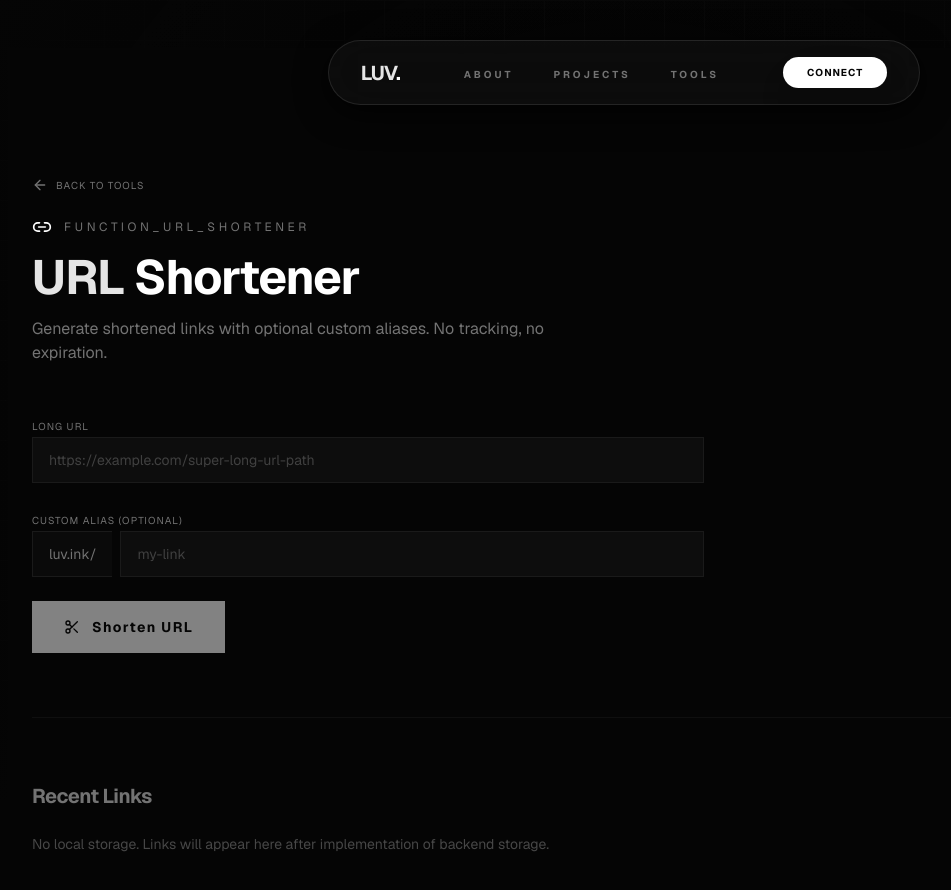
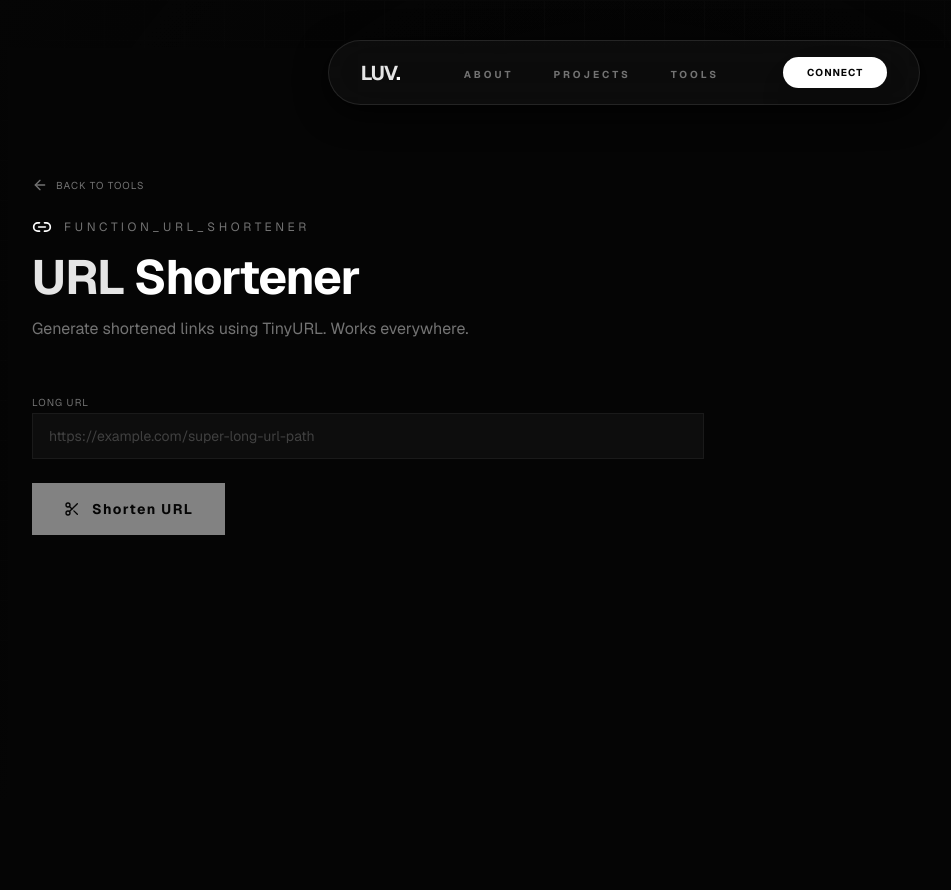
Before and after one commit to openclaw97-ai/luv-portfolio, a Next.js app: page /tools/url-shortener in a window 1280 px wide. Shown: the top 890 px of the page, without its empty margins (16-967 px from the left). Built offline with nearby package versions, Linux system fonts and the light colour scheme.

Commit message:
Fix URL shortener: TinyURL API, copy feedback, history with localStorage

```diff
--- a/src/app/tools/url-shortener/page.tsx
+++ b/src/app/tools/url-shortener/page.tsx
@@ -1,161 +1,179 @@
 'use client';
 
-import { useState } from 'react';
+import { useState, useEffect } from 'react';
 import { motion } from 'framer-motion';
 import Link from 'next/link';
-import { Link2, ArrowLeft, Copy, Check, Scissors } from 'lucide-react';
+import { Link2, ArrowLeft, Copy, Check, Scissors, Trash2, ExternalLink } from 'lucide-react';
+
+interface ShortenedLink {
+  shortUrl: string;
+  originalUrl: string;
+  createdAt: number;
+}
 
 export default function URLShortener() {
   const [url, setUrl] = useState('');
-  const [customAlias, setCustomAlias] = useState('');
   const [shortened, setShortened] = useState<string | null>(null);
   const [copied, setCopied] = useState(false);
+  const [copiedIndex, setCopiedIndex] = useState<number | null>(null);
   const [loading, setLoading] = useState(false);
+  const [error, setError] = useState<string | null>(null);
+  const [history, setHistory] = useState<ShortenedLink[]>([]);
+
+  useEffect(() => {
+    const saved = localStorage.getItem('shortened-links');
+    if (saved) {
+      try {
+        setHistory(JSON.parse(saved));
+      } catch {
+        setHistory([]);
+      }
+    }
+  }, []);
 
   const handleShorten = async (e: React.FormEvent) => {
     e.preventDefault();
+    setError(null);
     setLoading(true);
+    setShortened(null);
 
-    // Simulate API call
-    await new Promise(resolve => setTimeout(resolve, 500));
+    try {
+      const encodedUrl = encodeURIComponent(url);
+      const response = await fetch(`https://tinyurl.com/api-create.php?url=${encodedUrl}`);
 
-    const alias = customAlias || Math.random().toString(36).substring(2, 8);
-    setShortened(`https://luv.ink/${alias}`);
-    setLoading(false);
+      if (!response.ok) throw new Error('Failed to shorten URL');
+
+      const shortUrl = await response.text();
+
+      if (!shortUrl || shortUrl.startsWith('Error') || !shortUrl.includes('tinyurl.com')) {
+        throw new Error('URL shortening failed');
+      }
+
+      setShortened(shortUrl);
+
+      const newLink: ShortenedLink = {
+        shortUrl,
+        originalUrl: url,
+        createdAt: Date.now(),
+      };
+
+      const updated = [newLink, ...history.slice(0, 19)];
+      setHistory(updated);
+      localStorage.setItem('shortened-links', JSON.stringify(updated));
+      setUrl('');
+    } catch (err) {
+      setError('Failed to shorten URL. Please try again.');
+    } finally {
+      setLoading(false);
+    }
   };
 
-  const copyToClipboard = async () => {
-    if (shortened) {
-      await navigator.clipboard.writeText(shortened);
+  const copyToClipboard = async (text: string, index?: number) => {
+    try {
+      await navigator.clipboard.writeText(text);
+    } catch {
+      // Fallback for non-secure contexts (non-localhost HTTP)
+      const textarea = document.createElement('textarea');
+      textarea.value = text;
+      textarea.style.cssText = 'position:fixed;left:-9999px;top:-9999px;opacity:0;';
+      document.body.appendChild(textarea);
+      textarea.focus();
+      textarea.select();
+      document.execCommand('copy');
+      document.body.removeChild(textarea);
+    }
+    if (index !== undefined) {
+      setCopiedIndex(index);
+      setTimeout(() => setCopiedIndex(null), 2000);
+    } else {
       setCopied(true);
       setTimeout(() => setCopied(false), 2000);
     }
+  };
+
+  const deleteLink = (index: number) => {
+    const updated = history.filter((_, i) => i !== index);
+    setHistory(updated);
+    localStorage.setItem('shortened-links', JSON.stringify(updated));
+  };
+
+  const formatDate = (ts: number) => {
+    return new Date(ts).toLocaleDateString('en-US', {
+      month: 'short', day: 'numeric', hour: '2-digit', minute: '2-digit',
+    });
   };
 
   return (
     <div className="min-h-screen bg-background">
       <div className="fixed inset-0 z-[-1] bg-grid-pattern opacity-50 pointer-events-none" />
       <div className="fixed inset-0 z-[-1] bg-[radial-gradient(circle_at_center,transparent_0%,#050505_100%)] pointer-events-none" />
-
       <main className="relative z-10 max-w-7xl mx-auto px-6 py-12 pt-32">
-        {/* Header */}
-        <motion.div
-          initial={{ opacity: 0, y: 20 }}
-          animate={{ opacity: 1, y: 0 }}
-          className="mb-12"
-        >
-          <Link
-            href="/tools"
-            className="inline-flex items-center gap-2 text-[10px] font-mono uppercase tracking-widest text-accent-muted hover:text-accent transition-colors mb-6"
-          >
+        <motion.div initial={{ opacity: 0, y: 20 }} animate={{ opacity: 1, y: 0 }} className="mb-12">
+          <Link href="/tools" className="inline-flex items-center gap-2 text-[10px] font-mono uppercase tracking-widest text-accent-muted hover:text-accent transition-colors mb-6">
             <ArrowLeft className="w-4 h-4" /> Back to Tools
           </Link>
-
           <div className="flex items-center gap-3 text-accent-muted mb-4">
             <Link2 className="w-5 h-5 text-accent" />
             <span className="text-xs font-mono uppercase tracking-[0.3em]">Function_URL_Shortener</span>
           </div>
-          <h1 className="text-4xl md:text-5xl font-bold tracking-tight mb-4">
-            URL <span className="text-accent">Shortener</span>
-          </h1>
-          <p className="text-accent-muted max-w-xl">
-            Generate shortened links with optional custom aliases. No tracking, no expiration.
-          </p>
+          <h1 className="text-4xl md:text-5xl font-bold tracking-tight mb-4"> URL <span className="text-accent">Shortener</span> </h1>
+          <p className="text-accent-muted max-w-xl"> Generate shortened links using TinyURL. Works everywhere.</p>
         </motion.div>
 
-        {/* Shortener Form */}
-        <motion.div
-          initial={{ opacity: 0, y: 20 }}
-          animate={{ opacity: 1, y: 0 }}
-          transition={{ delay: 0.1 }}
-          className="max-w-2xl"
-        >
+        <motion.div initial={{ opacity: 0, y: 20 }} animate={{ opacity: 1, y: 0 }} transition={{ delay: 0.1 }} className="max-w-2xl">
           <form onSubmit={handleShorten} className="space-y-6">
             <div className="space-y-2">
-              <label className="text-[10px] font-mono uppercase tracking-widest text-accent-muted">
-                Long URL
-              </label>
-              <input
-                type="url"
-                value={url}
-                onChange={(e) => setUrl(e.target.value)}
-                placeholder="https://example.com/super-long-url-path"
-                required
-                className="w-full px-4 py-3 bg-neutral-900/50 border border-grid-strong text-foreground placeholder:text-accent-muted/50 focus:border-accent focus:outline-none transition-colors text-sm"
-              />
+              <label className="text-[10px] font-mono uppercase tracking-widest text-accent-muted"> Long URL </label>
+              <input type="url" value={url} onChange={(e) => setUrl(e.target.value)} placeholder="https://example.com/super-long-url-path" required className="w-full px-4 py-3 bg-neutral-900/50 border border-grid-strong text-foreground placeholder:text-accent-muted/50 focus:border-accent focus:outline-none transition-colors text-sm" />
             </div>
-
-            <div className="space-y-2">
-              <label className="text-[10px] font-mono uppercase tracking-widest text-accent-muted">
-                Custom Alias (optional)
-              </label>
-              <div className="flex gap-2">
-                <span className="px-4 py-3 bg-neutral-900/30 border border-grid-strong border-r-0 text-accent-muted text-sm flex items-center">
-                  luv.ink/
-                </span>
-                <input
-                  type="text"
-                  value={customAlias}
-                  onChange={(e) => setCustomAlias(e.target.value)}
-                  placeholder="my-link"
-                  className="flex-1 px-4 py-3 bg-neutral-900/50 border border-grid-strong text-foreground placeholder:text-accent-muted/50 focus:border-accent focus:outline-none transition-colors text-sm"
-                />
-              </div>
-            </div>
-
-            <button
-              type="submit"
-              disabled={loading || !url}
-              className="inline-flex items-center gap-3 bg-accent text-background px-8 py-4 font-mono font-bold text-sm tracking-widest hover:bg-accent-muted transition-all disabled:opacity-50 disabled:cursor-not-allowed"
-            >
-              <Scissors className="w-4 h-4" />
-              {loading ? 'Processing...' : 'Shorten URL'}
+            {error && <div className="text-error text-sm">{error}</div>}
+            <button type="submit" disabled={loading || !url} className="inline-flex items-center gap-3 bg-accent text-background px-8 py-4 font-mono font-bold text-sm tracking-widest hover:bg-accent-muted transition-all disabled:opacity-50 disabled:cursor-not-allowed">
+              <Scissors className="w-4 h-4" /> {loading ? 'Processing...' : 'Shorten URL'}
             </button>
           </form>
 
-          {/* Result */}
           {shortened && (
-            <motion.div
-              initial={{ opacity: 0, y: 10 }}
-              animate={{ opacity: 1, y: 0 }}
-              className="mt-8 p-6 border border-accent/20 bg-success/10 rounded-sm"
-            >
+            <motion.div initial={{ opacity: 0, y: 10 }} animate={{ opacity: 1, y: 0 }} className="mt-8 p-6 border border-accent/20 bg-success/10">
               <div className="flex items-center justify-between gap-4 flex-wrap">
                 <div>
-                  <span className="text-[10px] font-mono uppercase tracking-widest text-accent-muted block mb-1">
-                    Shortened URL
-                  </span>
-                  <code className="text-accent font-mono text-lg">{shortened}</code>
+                  <span className="text-[10px] font-mono uppercase tracking-widest text-accent-muted block mb-1"> Shortened URL </span>
+                  <code className="text-accent font-mono text-lg break-all">{shortened}</code>
                 </div>
-                <button
-                  onClick={copyToClipboard}
-                  className="flex items-center gap-2 px-4 py-2 border border-accent/20 bg-accent/10 hover:bg-accent/20 text-accent transition-colors"
-                >
-                  {copied ? (
-                    <><Check className="w-4 h-4" /> Copied</>
-                  ) : (
-                    <><Copy className="w-4 h-4" /> Copy</>
-                  )}
+                <button onClick={() => copyToClipboard(shortened)} className="flex items-center gap-2 px-4 py-2 border border-accent/20 bg-accent/10 hover:bg-accent/20 text-accent transition-colors">
+                  {copied ? <><Check className="w-4 h-4" /> Copied</> : <><Copy className="w-4 h-4" /> Copy</>}
                 </button>
               </div>
             </motion.div>
           )}
         </motion.div>
 
-        {/* Recent Shortens */}
-        <motion.div
-          initial={{ opacity: 0 }}
-          animate={{ opacity: 1 }}
-          transition={{ delay: 0.3 }}
-          className="mt-16 pt-16 border-t border-grid-strong/50"
-        >
-          <h2 className="text-xl font-bold tracking-tight mb-6 text-accent-muted">
-            Recent Links
-          </h2>
-          <div className="text-sm text-accent-muted/60">
-            No local storage. Links will appear here after implementation of backend storage.
-          </div>
-        </motion.div>
+        {history.length > 0 && (
+          <motion.div initial={{ opacity: 0 }} animate={{ opacity: 1 }} transition={{ delay: 0.3 }} className="mt-16 pt-16 border-t border-grid-strong/50">
+            <h2 className="text-xl font-bold tracking-tight mb-6 text-accent-muted"> Recent Links (this browser) </h2>
+            <div className="space-y-4">
+              {history.map((link, i) => (
+                <div key={i} className="p-4 border border-grid-strong bg-neutral-900/30 flex items-center justify-between gap-4 flex-wrap">
+                  <div className="min-w-0 flex-1">
+                    <code className="text-accent font-mono text-sm">{link.shortUrl}</code>
+                    <p className="text-xs text-accent-muted/60 truncate">→ {link.originalUrl}</p>
+                    <span className="text-[10px] text-accent-muted/40">{formatDate(link.createdAt)}</span>
+                  </div>
+                  <div className="flex gap-2">
+                    <button onClick={() => copyToClipboard(link.shortUrl, i)} className={`p-2 transition-colors ${copiedIndex === i ? 'bg-success/20 text-success' : 'hover:bg-accent/10 text-accent'}`} title={copiedIndex === i ? 'Copied!' : 'Copy'}>
+                      {copiedIndex === i ? <Check className="w-4 h-4" /> : <Copy className="w-4 h-4" />}
+                    </button>
+                    <a href={link.shortUrl} target="_blank" rel="noopener noreferrer" className="p-2 hover:bg-accent/10 text-accent transition-colors" title="Open">
+                      <ExternalLink className="w-4 h-4" />
+                    </a>
+                    <button onClick={() => deleteLink(i)} className="p-2 hover:bg-error/10 text-error transition-colors" title="Delete">
+                      <Trash2 className="w-4 h-4" />
+                    </button>
+                  </div>
+                </div>
+              ))}
+            </div>
+          </motion.div>
+        )}
       </main>
     </div>
   );
```
